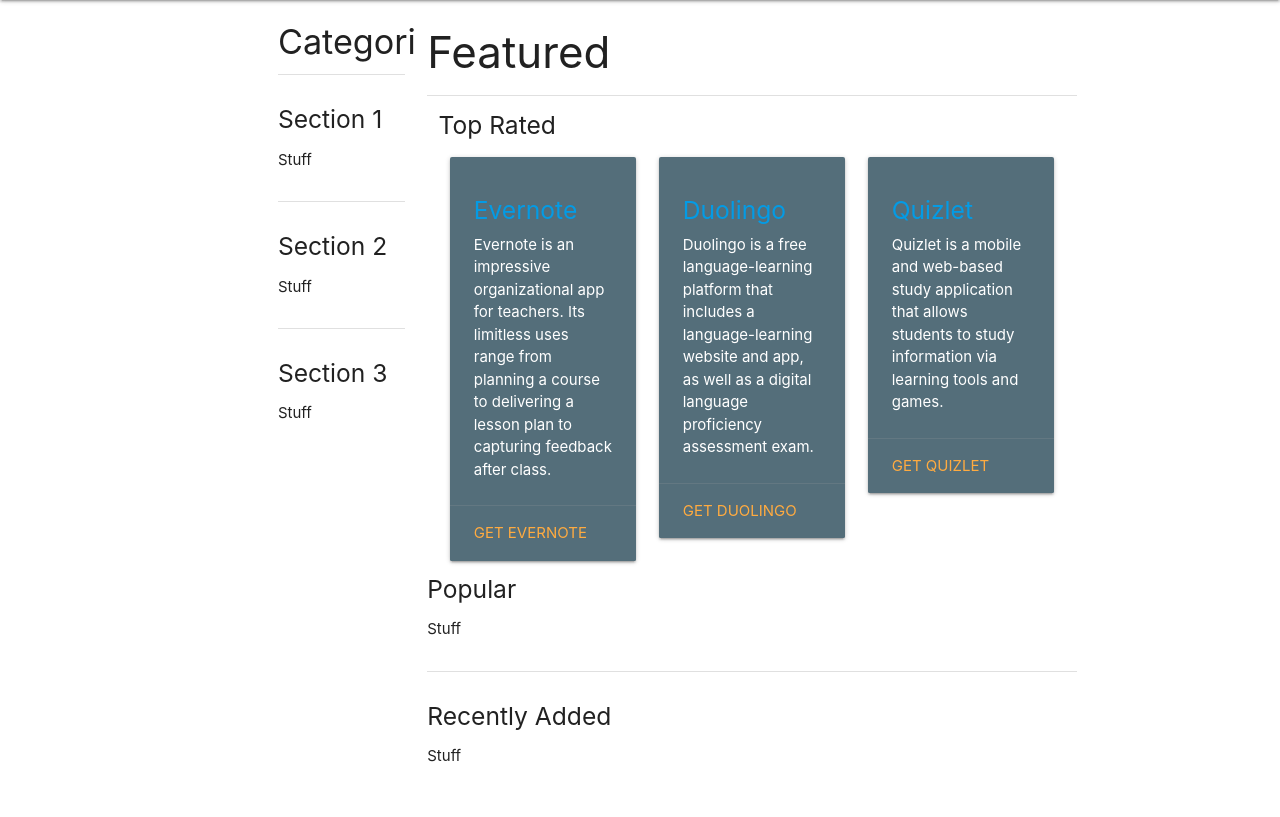
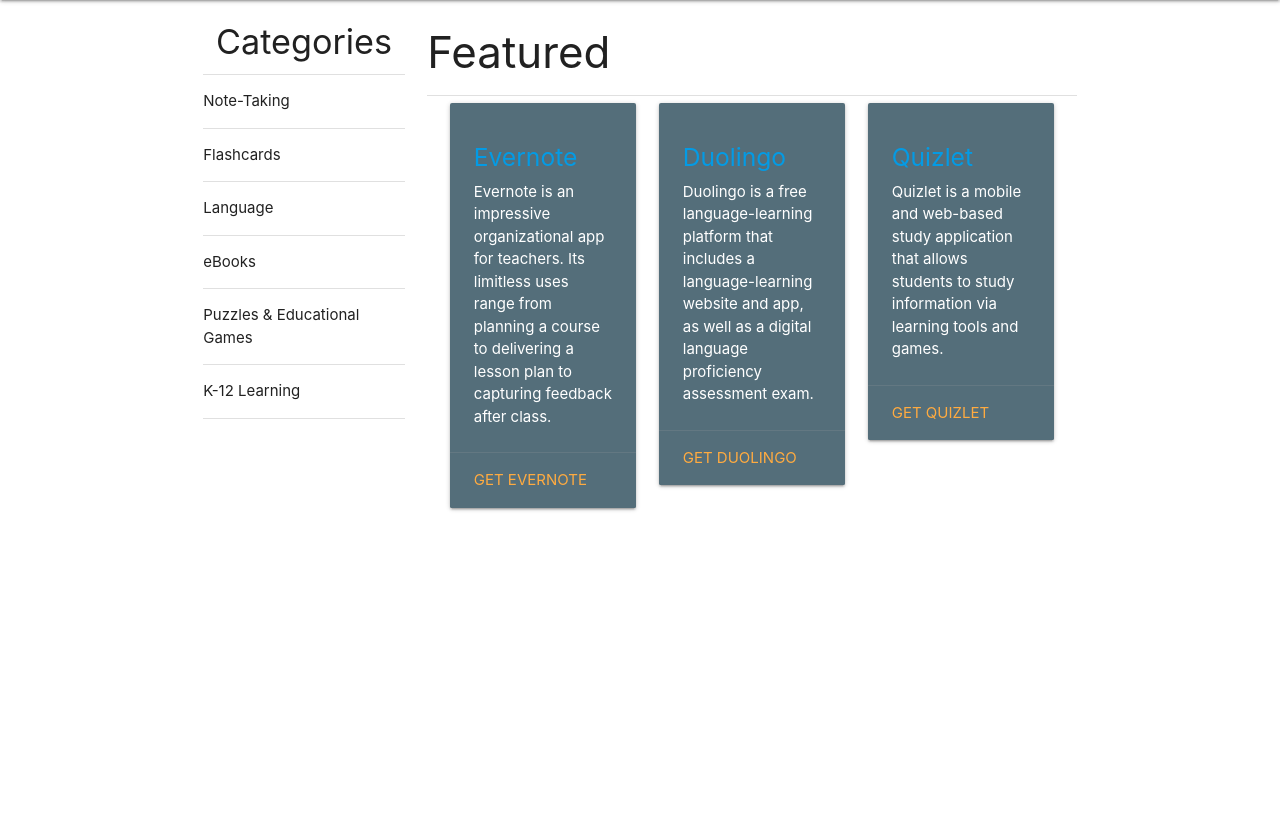
Before and after one commit to NeedWolf/-berDock, a Django app: page / in a window 1280 px wide. Shown: the part 64-881 px from the top of the page. After the commit the page ends 575 px from the top, so only its background shows below. Run offline with Django 3.2, Linux system fonts and the light colour scheme; data comes from the database, SQL or seed files in the repository.

Commit message:
Edit frontpage styles

```diff
--- a/home/templates/home/index.html
+++ b/home/templates/home/index.html
@@ -3,39 +3,36 @@
 {% block title %}überdock{% endblock %}
 
 {% block content %}
-</header>
+    </header>
 
     <div class="row">
-        <div class="col s2 push-s1 white">
+        <div class="col s3 white">
             <h4 class="center">Categories</h4>
             <div class="divider"></div>
-            <div class="section">
-                <h5>Section 1</h5>
-                <p>Stuff</p>
-            </div>
+            <p>Note-Taking</p>
             <div class="divider"></div>
-            <div class="section">
-                <h5>Section 2</h5>
-                <p>Stuff</p>
-            </div>
+            <p>Flashcards</p>
             <div class="divider"></div>
-            <div class="section">
-                <h5>Section 3</h5>
-                <p>Stuff</p>
-            </div>
+            <p>Language</p>
+            <div class="divider"></div>
+            <p>eBooks</p>
+            <div class="divider"></div>
+            <p>Puzzles & Educational Games</p>
+            <div class="divider"></div>
+            <p>K-12 Learning</p>
+            <div class="divider"></div>
         </div>
 
-        <div class="col s9 push-s1 white">
+        <div class="col s9  white">
             <h3>Featured</h3>
             <div class="divider"></div>
             <div class="section col s12 white">
-                <h5>Top Rated</h5>
                 {% for app in object_list %}
-                    <div class="col s12 m12 l4">
+                    <div class="col s12 m12 l6 xl4">
                         <div class="card blue-grey darken-1">
                             <div class="card-content white-text">
                                 <h5><a href="{% url 'post_detail' app.pk %}">{{ app.title }}</a></h5>
-<!--                                <span class="card-title">{{ app }}</span>-->
+                                <!--                                <span class="card-title">{{ app }}</span>-->
                                 <p>{{ app.blurb }}</p>
                             </div>
                             <div class="card-action">
@@ -45,16 +42,6 @@
                     </div>
                 {% endfor %}
             </div>
-            <div class="divider"></div>
-            <div class="section">
-                <h5>Popular</h5>
-                <p>Stuff</p>
-            </div>
-            <div class="divider"></div>
-            <div class="section">
-                <h5>Recently Added</h5>
-                <p>Stuff</p>
-            </div>
         </div>
     </div>
 {% endblock %}
```
